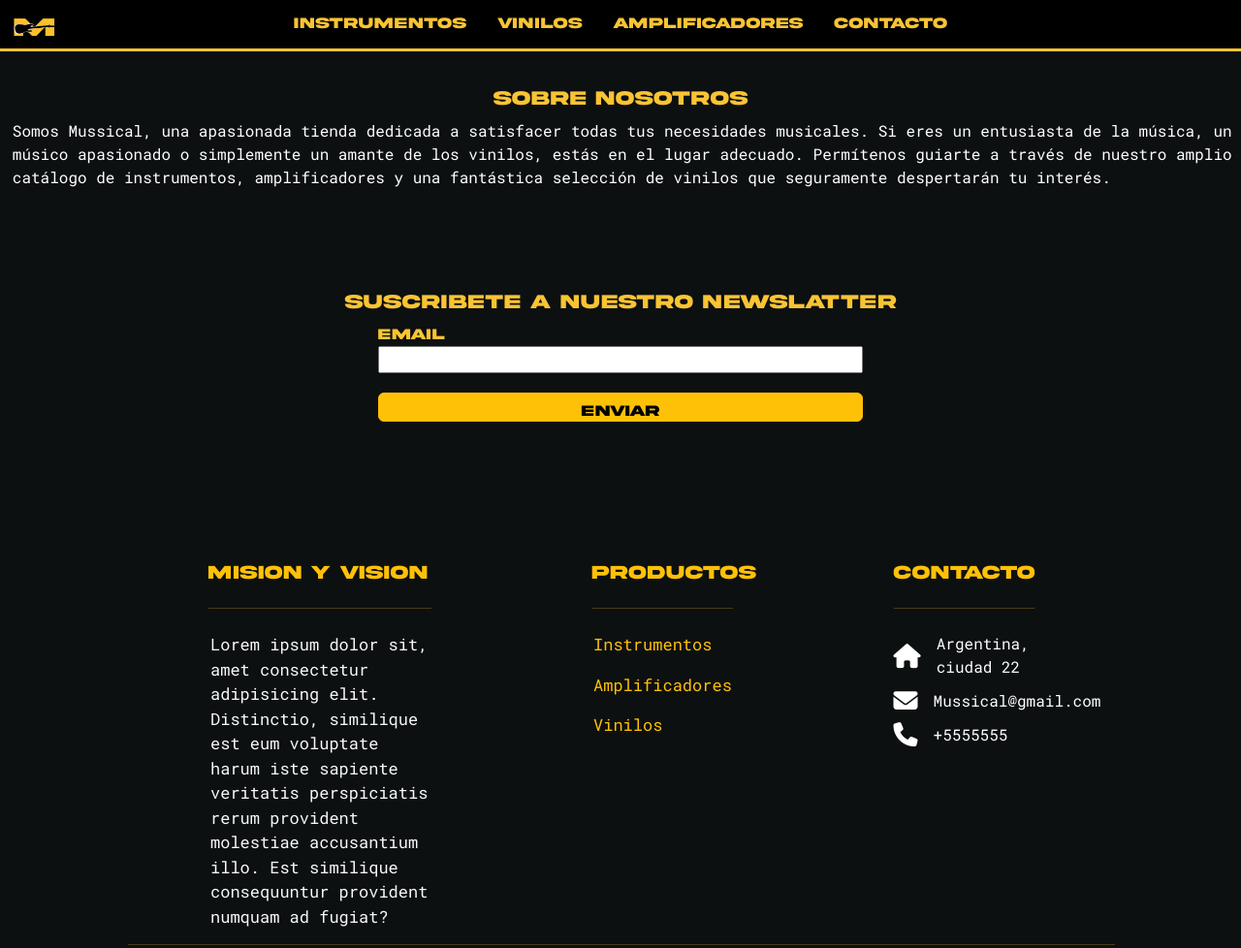
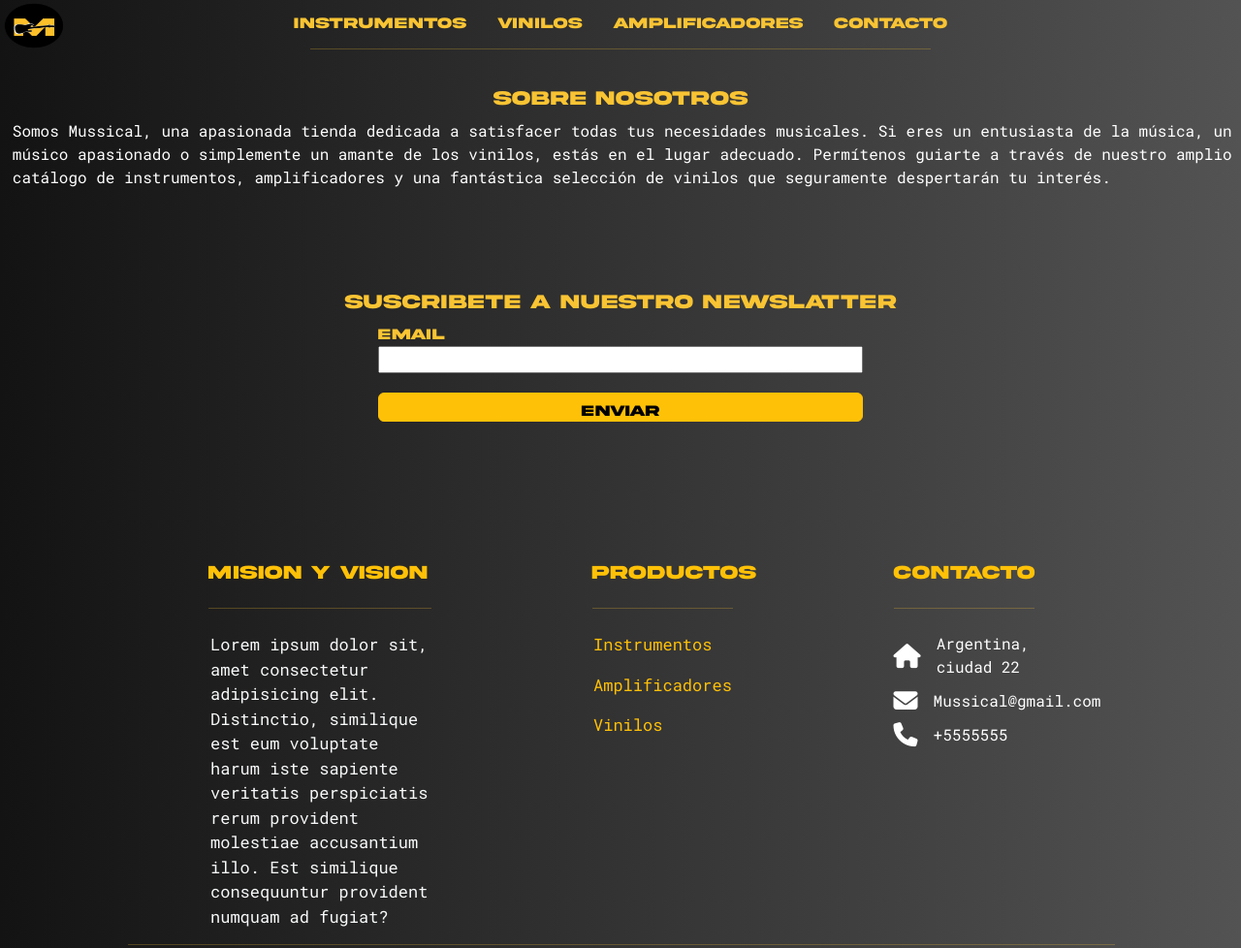
Before and after one commit to BounceArt/Mussical, a website: page index.html in a window 1280 px wide. Shown: the top 978 px of the page at 97% size. Drawn offline with Linux system fonts and the light colour scheme.

Commit message:
se agrego un gradiente lineal + navbar modificado + hr

```diff
--- a/assets/scss/fonts_html_body.scss
+++ b/assets/scss/fonts_html_body.scss
@@ -16,7 +16,7 @@ html{
     height: 100%;
 }
 body{
-    background-color: #0d1011;
+    background-image: linear-gradient(to left, rgb(83, 83, 83) , rgb(19, 19, 19));
     display: flex;
     flex-direction: column;
     min-height: 100%;
--- a/assets/scss/navbar.scss
+++ b/assets/scss/navbar.scss
@@ -3,9 +3,6 @@
     width: 100%;
     text-align: center;
     align-items: center;
-    background-color: rgb(0, 0, 0);
-    border-bottom: solid;
-    border-color: $color-a;
     position: fixed;
     top: 0;
     left: 0;
@@ -28,6 +25,13 @@
                     a:hover{
                         cursor: pointer;
                     }
+                        hr{
+                            color: $color-a;
+                            margin: 0 auto;
+                            width: 50%;
+                            border: none;
+                            border-top: 1px solid $color-a;
+                        }
 }
 .logo img{
     width: 70px;
--- a/index.html
+++ b/index.html
@@ -15,7 +15,7 @@
 
 
 </head>
-    <body>
+    <body class="index">
     <!--encabezado-->
             <header>
                 <!--Logo-->
@@ -38,6 +38,7 @@
                           <a class="nav-link" href="./pages/contacto.html">Contacto</a>
                         </li>
                       </ul>
+                      <hr class="mb-5">
                 </nav>
             </header>
     <!--Contenido-->
```
Also changed, not shown: assets/css/style.css, 1 other file.
